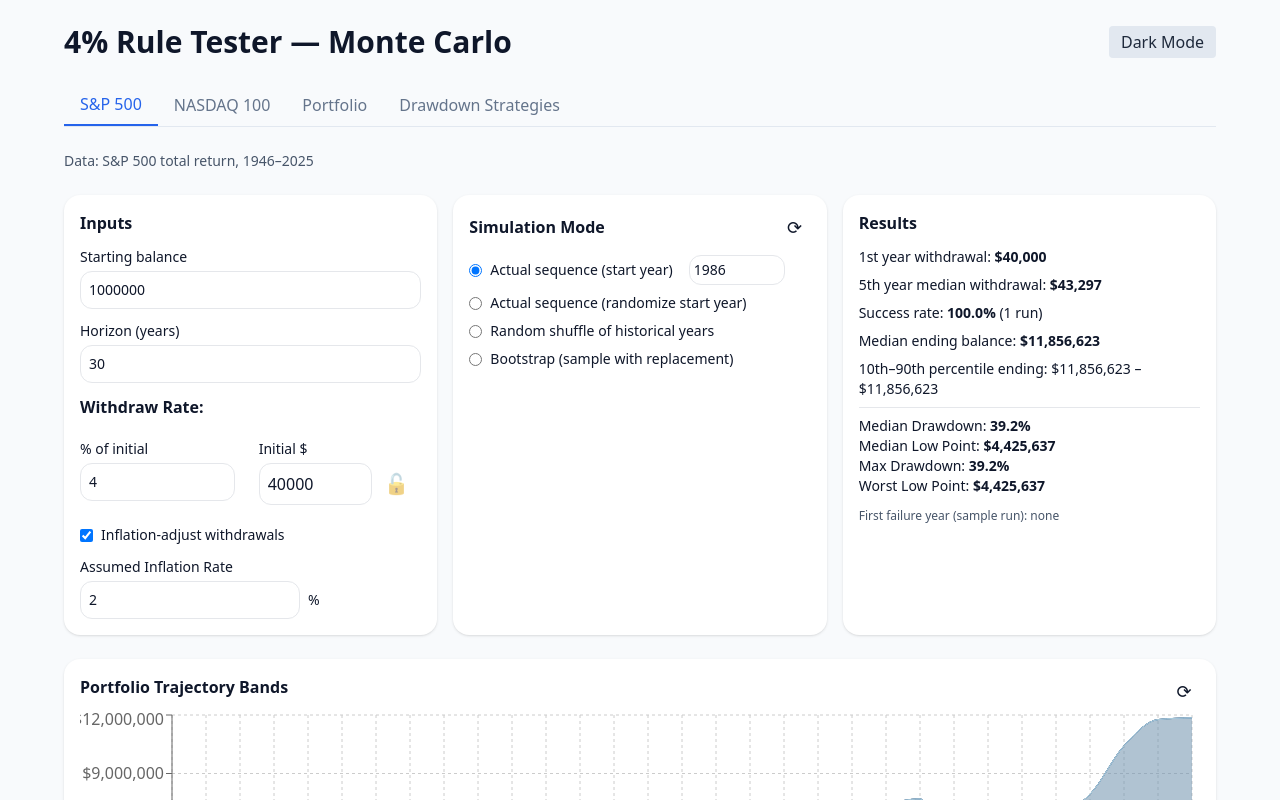
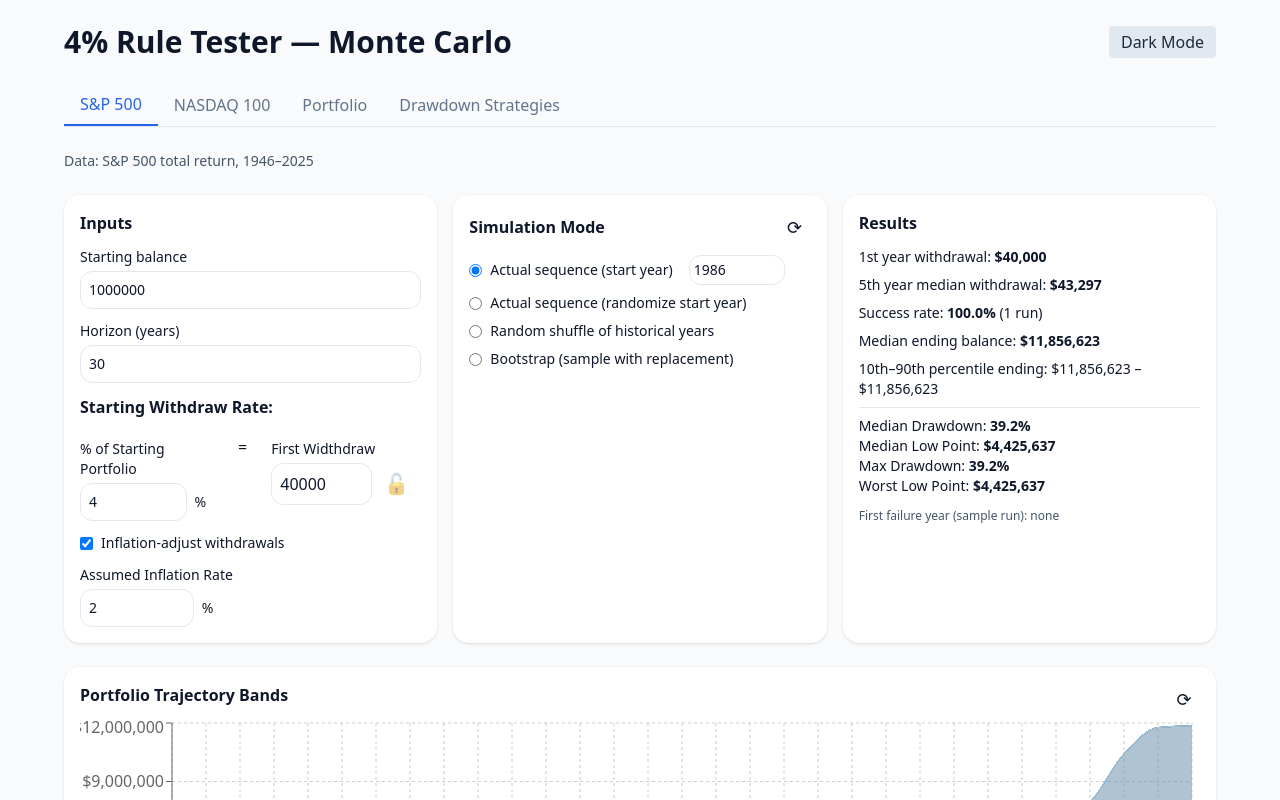
Before and after one commit to GodsMoon/bucket-retirement-calculator, a React (Vite) app: page / in a window 1280 px wide. Shown: the top 800 px of the page. Built offline with nearby package versions, Linux system fonts and the light colour scheme.

Commit message:
update Starting Withdraw Rate UI

```diff
--- a/src/components/DrawdownTab.tsx
+++ b/src/components/DrawdownTab.tsx
@@ -487,13 +487,15 @@ const DrawdownTab: React.FC<DrawdownTabProps> = ({
           </label>
           <div className="text-sm font-semibold">Total: {currency.format(startBalance)}</div>
 
-          <h3 className="font-semibold">Withdraw Rate:</h3>
+          <h3 className="font-semibold">Starting Withdraw Rate:</h3>
           <div className="flex gap-4">
-            <label className="block text-sm pt-2 flex-1">% of initial
-              <input type="number" className="mt-1 w-full border rounded-xl p-2" value={withdrawRate} step={0.01} onChange={e => onParamChange('withdrawRate', Number(e.target.value))} />
+            <label className="block text-sm pt-2 flex-1">% of Starting Portfolio
+              <input type="number" className="mt-1 w-3/4 border rounded-xl p-2" value={withdrawRate} step={0.01} onChange={e => onParamChange('withdrawRate', Number(e.target.value))} />
+              <span className="ml-2">%</span>
             </label>
+            <span className="mt-1 ">=</span>
             <div className={`flex-1 p-2 rounded-lg ${isInitialAmountLocked ? 'bg-green-100' : ''}`}>
-              <label className="block text-sm flex-1">Initial $</label>
+              <label className="block text-sm flex-1">First Widthdraw</label>
               <div className="flex items-center mt-1">
                 <input
                   type="number"
@@ -517,7 +519,7 @@ const DrawdownTab: React.FC<DrawdownTabProps> = ({
           </div>
           <label className="block text-sm">Assumed Inflation Rate
             <div className="flex items-center mt-1">
-              <input type="number" className="shrink border rounded-xl p-2" value={Math.round(inflationRate * 100) / 1} step={0.5} onChange={e => onParamChange('inflationRate', parseFloat(e.target.value) / 100)} />
+              <input type="number" className="w-1/3 border rounded-xl p-2" value={Math.round(inflationRate * 400) / 4} step={0.25} onChange={e => onParamChange('inflationRate', parseFloat(e.target.value) / 100)} />
               <span className="ml-2">%</span>
             </div>
           </label>
--- a/src/components/Nasdaq100Tab.tsx
+++ b/src/components/Nasdaq100Tab.tsx
@@ -197,13 +197,15 @@ const Nasdaq100Tab: React.FC<NasdaqTabProps> = ({
           <label className="block text-sm">Horizon (years)
             <input type="number" className="mt-1 w-full border rounded-xl p-2" value={horizon} onChange={e => onParamChange('horizon', Math.max(1, Number(e.target.value)))} />
           </label>
-          <h3 className="font-semibold">Withdraw Rate:</h3>
+          <h3 className="font-semibold">Starting Withdraw Rate:</h3>
           <div className="flex gap-4">
-            <label className="block text-sm pt-2 flex-1">% of initial
-              <input type="number" className="mt-1 w-full border rounded-xl p-2" value={withdrawRate} step={0.01} onChange={e => onParamChange('withdrawRate', Number(e.target.value))} />
+            <label className="block text-sm pt-2 flex-1">% of Starting Portfolio
+              <input type="number" className="mt-1 w-3/4 border rounded-xl p-2" value={withdrawRate} step={0.01} onChange={e => onParamChange('withdrawRate', Number(e.target.value))} />
+              <span className="ml-2">%</span>
             </label>
+            <span className="mt-1 ">=</span>
             <div className={`flex-1 p-2 rounded-lg ${isInitialAmountLocked ? 'bg-green-100' : ''}`}>
-              <label className="block text-sm flex-1">Initial $</label>
+              <label className="block text-sm flex-1">First Widthdraw</label>
               <div className="flex items-center mt-1">
                 <input
                   type="number"
@@ -227,7 +229,7 @@ const Nasdaq100Tab: React.FC<NasdaqTabProps> = ({
           </div>
           <label className="block text-sm">Assumed Inflation Rate
             <div className="flex items-center mt-1">
-              <input type="number" className="shrink border rounded-xl p-2" value={inflationRate * 100} step={0.5} onChange={e => onParamChange('inflationRate', parseFloat(e.target.value) / 100)} />
+              <input type="number" className="w-1/3 border rounded-xl p-2" value={Math.round(inflationRate * 400) / 4} step={0.25} onChange={e => onParamChange('inflationRate', parseFloat(e.target.value) / 100)} />
               <span className="ml-2">%</span>
             </div>
           </label>
--- a/src/components/PortfolioTab.tsx
+++ b/src/components/PortfolioTab.tsx
@@ -306,13 +306,15 @@ const PortfolioTab: React.FC<PortfolioTabProps> = ({
           </label>
           <div className="text-sm font-semibold">Total: {currency.format(startBalance)}</div>
 
-          <h3 className="font-semibold">Withdraw Rate:</h3>
+          <h3 className="font-semibold">Starting Withdraw Rate:</h3>
           <div className="flex gap-4">
-            <label className="block text-sm pt-2 flex-1">% of initial
-              <input type="number" className="mt-1 w-full border rounded-xl p-2" value={withdrawRate} step={0.01} onChange={e => onParamChange('withdrawRate', Number(e.target.value))} />
+            <label className="block text-sm pt-2 flex-1">% of Starting Portfolio
+              <input type="number" className="mt-1 w-3/4 border rounded-xl p-2" value={withdrawRate} step={0.01} onChange={e => onParamChange('withdrawRate', Number(e.target.value))} />
+              <span className="ml-2">%</span>
             </label>
+            <span className="mt-1 ">=</span>
             <div className={`flex-1 p-2 rounded-lg ${isInitialAmountLocked ? 'bg-green-100' : ''}`}>
-              <label className="block text-sm flex-1">Initial $</label>
+              <label className="block text-sm flex-1">First Widthdraw</label>
               <div className="flex items-center mt-1">
                 <input
                   type="number"
@@ -336,7 +338,7 @@ const PortfolioTab: React.FC<PortfolioTabProps> = ({
           </div>
           <label className="block text-sm">Assumed Inflation Rate
             <div className="flex items-center mt-1">
-              <input type="number" className="shrink border rounded-xl p-2" value={inflationRate * 100} step={0.5} onChange={e => onParamChange('inflationRate', parseFloat(e.target.value) / 100)} />
+              <input type="number" className="w-1/3 border rounded-xl p-2" value={Math.round(inflationRate * 400) / 4} step={0.25} onChange={e => onParamChange('inflationRate', parseFloat(e.target.value) / 100)} />
               <span className="ml-2">%</span>
             </div>
           </label>
--- a/src/components/S&P500Tab.tsx
+++ b/src/components/S&P500Tab.tsx
@@ -197,13 +197,15 @@ const SPTab: React.FC<SPTabProps> = ({
           <label className="block text-sm">Horizon (years)
             <input type="number" className="mt-1 w-full border rounded-xl p-2" value={horizon} onChange={e => onParamChange('horizon', Math.max(1, Number(e.target.value)))} />
           </label>
-          <h3 className="font-semibold">Withdraw Rate:</h3>
+          <h3 className="font-semibold">Starting Withdraw Rate:</h3>
           <div className="flex gap-4">
-            <label className="block text-sm pt-2 flex-1">% of initial
-              <input type="number" className="mt-1 w-full border rounded-xl p-2" value={withdrawRate} step={0.01} onChange={e => onParamChange('withdrawRate', Number(e.target.value))} />
+            <label className="block text-sm pt-2 flex-1">% of Starting Portfolio
+              <input type="number" className="mt-1 w-3/4 border rounded-xl p-2" value={withdrawRate} step={0.01} onChange={e => onParamChange('withdrawRate', Number(e.target.value))} />
+              <span className="ml-2">%</span>
             </label>
+            <span className="mt-1 ">=</span>
             <div className={`flex-1 p-2 rounded-lg ${isInitialAmountLocked ? 'bg-green-100' : ''}`}>
-              <label className="block text-sm flex-1">Initial $</label>
+              <label className="block text-sm flex-1">First Widthdraw</label>
               <div className="flex items-center mt-1">
                 <input
                   type="number"
@@ -227,7 +229,7 @@ const SPTab: React.FC<SPTabProps> = ({
           </div>
           <label className="block text-sm">Assumed Inflation Rate
             <div className="flex items-center mt-1">
-              <input type="number" className="shrink border rounded-xl p-2" value={Math.round(inflationRate * 100) / 1} step={0.5} onChange={e => onParamChange('inflationRate', parseFloat(e.target.value) / 100)} />
+              <input type="number" className="w-1/3 border rounded-xl p-2" value={Math.round(inflationRate * 400) / 4} step={0.25} onChange={e => onParamChange('inflationRate', parseFloat(e.target.value) / 100)} />
               <span className="ml-2">%</span>
             </div>
           </label>
```
